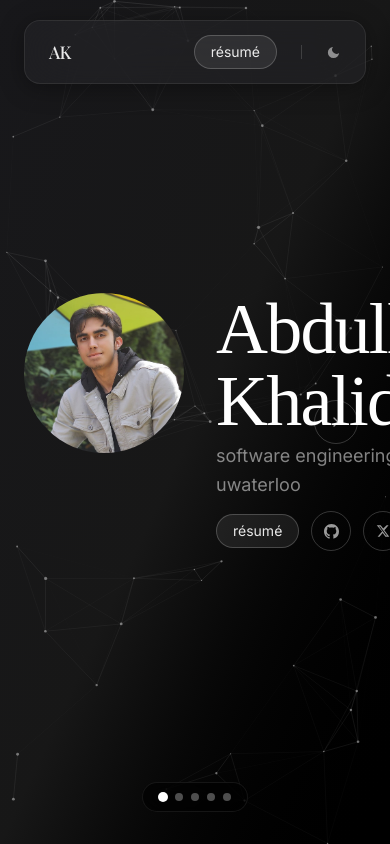
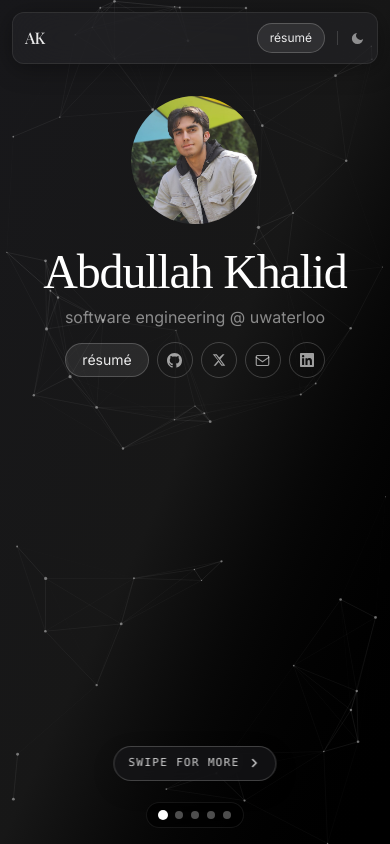
Before and after one commit to aKhalid1476/personalPortfolio, a Next.js app: page / in a window 390 px wide. Built offline with nearby package versions, Linux system fonts and the light colour scheme; a web font is replaced by a local one.

Commit message:
Improve mobile responsiveness and strengthen swipe hint

```diff
--- a/app/page.tsx
+++ b/app/page.tsx
@@ -62,12 +62,13 @@ const CONTACT_LINKS = [
 ];
 
 const arrowButtonClass =
-  "fixed top-1/2 -translate-y-1/2 z-30 w-11 h-11 rounded-full flex items-center justify-center border border-zinc-300 text-zinc-500 hover:bg-zinc-100 hover:text-zinc-900 dark:border-white/20 dark:text-white/60 dark:hover:bg-white/10 dark:hover:text-white transition-all duration-300 ease-out";
+  "fixed top-1/2 -translate-y-1/2 z-30 w-11 h-11 rounded-full items-center justify-center border border-zinc-300 text-zinc-500 hover:bg-zinc-100 hover:text-zinc-900 dark:border-white/20 dark:text-white/60 dark:hover:bg-white/10 dark:hover:text-white transition-all duration-300 ease-out hidden md:flex";
 
 export default function Home() {
   const [current, setCurrent] = useState(0);
   const [direction, setDirection] = useState(1);
   const expScrollRef = useRef<HTMLDivElement>(null);
+  const touchStartX = useRef<number>(0);
 
   function goTo(index: number) {
     setDirection(index > current ? 1 : -1);
@@ -96,7 +97,15 @@ export default function Home() {
   }, [current]);
 
   return (
-    <main className="relative z-10 [overflow:clip]">
+    <main
+      className="relative z-10 [overflow:clip]"
+      onTouchStart={(e) => { touchStartX.current = e.touches[0].clientX; }}
+      onTouchEnd={(e) => {
+        const dx = e.changedTouches[0].clientX - touchStartX.current;
+        if (dx < -50 && current < SECTION_COUNT - 1) goTo(current + 1);
+        if (dx > 50 && current > 0) goTo(current - 1);
+      }}
+    >
       {/* Left arrow */}
       <AnimatePresence>
         {current > 0 && (
@@ -138,7 +147,7 @@ export default function Home() {
       </AnimatePresence>
 
       {/* Progress dots */}
-      <div className="fixed bottom-8 left-1/2 -translate-x-1/2 z-30 flex gap-2 px-4 py-2.5 rounded-full bg-black/50 dark:bg-black/60 backdrop-blur-md border border-white/[0.08]">
+      <div className="fixed bottom-4 sm:bottom-8 left-1/2 -translate-x-1/2 z-30 flex gap-2 px-3 sm:px-4 py-2 sm:py-2.5 rounded-full bg-black/50 dark:bg-black/60 backdrop-blur-md border border-white/[0.08]">
         {Array.from({ length: SECTION_COUNT }).map((_, i) => (
           <button
             key={i}
@@ -167,7 +176,7 @@ export default function Home() {
         >
           {current === 2 ? (
             /* Experience — full-height flex column so flex-1 child fills exactly the right space */
-            <div className="h-screen flex flex-col pt-20 pb-16">
+            <div className="h-screen flex flex-col pt-16 sm:pt-20 pb-14 sm:pb-16">
               <div
                 ref={expScrollRef}
                 className="flex-1 min-h-0 overflow-y-auto [&::-webkit-scrollbar]:hidden [scrollbar-width:none] [-ms-overflow-style:none]"
@@ -178,8 +187,8 @@ export default function Home() {
               </div>
             </div>
           ) : (
-            <div className="min-h-screen flex items-center w-full">
-              <div className="max-w-4xl mx-auto px-6 w-full">
+            <div className="min-h-screen flex items-start md:items-center w-full pt-24 sm:pt-28 md:pt-0 pb-20 sm:pb-24 md:pb-0">
+              <div className="max-w-4xl mx-auto px-4 sm:px-6 w-full">
 
                 {/* 0 — Hero */}
                 {current === 0 && <Hero />}
@@ -214,10 +223,10 @@ export default function Home() {
 
                 {/* 4 — Contact */}
                 {current === 4 && (
-                  <div className="w-full max-w-2xl">
+                  <div className="w-full max-w-2xl mx-auto">
                     <h2
                       style={{ fontFamily: '"Bodoni Moda","Bodoni 72","Didot",serif' }}
-                      className="text-5xl md:text-6xl tracking-tight text-zinc-900 dark:text-white mb-12"
+                      className="text-4xl sm:text-5xl md:text-6xl tracking-tight text-zinc-900 dark:text-white mb-8 md:mb-12 text-center md:text-left"
                     >
                       Let&apos;s connect.
                     </h2>
@@ -235,7 +244,7 @@ export default function Home() {
                           </span>
                           <div className="flex-1">
                             <div className="text-zinc-900 dark:text-white font-medium">{label}</div>
-                            <div className="text-zinc-500 dark:text-white/50 text-sm">{handle}</div>
+                            <div className="text-zinc-500 dark:text-white/50 text-sm break-all">{handle}</div>
                           </div>
                           <svg
                             className="opacity-0 group-hover:opacity-100 transition-opacity duration-300 text-zinc-500 dark:text-white/60"
@@ -262,6 +271,38 @@ export default function Home() {
           )}
         </motion.div>
       </AnimatePresence>
+      {/* Swipe hint — mobile only, hero section only */}
+      <AnimatePresence>
+        {current === 0 && (
+          <motion.div
+            key="swipe-hint"
+            className="fixed bottom-16 sm:bottom-20 left-1/2 -translate-x-1/2 z-30 md:hidden flex items-center gap-2 pointer-events-none rounded-full px-3.5 py-2 border border-zinc-300/70 dark:border-white/20 bg-white/85 dark:bg-zinc-900/70 backdrop-blur-sm shadow-[0_8px_24px_rgba(0,0,0,0.16)]"
+            initial={{ opacity: 0, y: 8, scale: 0.98 }}
+            animate={{ opacity: 1, y: 0, scale: 1 }}
+            exit={{ opacity: 0, y: 4 }}
+            transition={{ duration: 0.6, delay: 0.8, ease: [0.25, 0.1, 0.25, 1] }}
+          >
+            <span className="text-[11px] tracking-[0.12em] uppercase font-mono text-zinc-700 dark:text-white/80">
+              swipe for more
+            </span>
+            <motion.svg
+              width="14"
+              height="14"
+              viewBox="0 0 24 24"
+              fill="none"
+              stroke="currentColor"
+              strokeWidth="2.5"
+              strokeLinecap="round"
+              strokeLinejoin="round"
+              className="text-zinc-700 dark:text-white/80"
+              animate={{ x: [0, 6, 0], opacity: [1, 0.65, 1] }}
+              transition={{ duration: 1.0, repeat: Infinity, repeatDelay: 1.8, ease: "easeInOut", delay: 1.2 }}
+            >
+              <path d="M9 18l6-6-6-6" />
+            </motion.svg>
+          </motion.div>
+        )}
+      </AnimatePresence>
     </main>
   );
 }
--- a/components/Hero.tsx
+++ b/components/Hero.tsx
@@ -26,10 +26,10 @@ export function Hero() {
       initial="hidden"
       animate="show"
     >
-      <div className="flex items-start gap-8 md:gap-12">
+      <div className="flex flex-col items-center text-center md:text-left md:items-start md:flex-row gap-6 md:gap-12">
         {/* Avatar */}
         <motion.div
-          className="relative shrink-0 w-40 h-40 md:w-48 md:h-48 rounded-full overflow-hidden"
+          className="relative shrink-0 w-32 h-32 sm:w-36 sm:h-36 md:w-48 md:h-48 rounded-full overflow-hidden"
           variants={avatarVariants}
           whileHover={{ scale: 1.03 }}
           transition={{ duration: 0.3, ease: "easeOut" }}
@@ -38,16 +38,16 @@ export function Hero() {
             src="/images/avatar.jpg"
             alt="Abdullah Khalid"
             fill
-            sizes="(min-width: 768px) 192px, 160px"
+            sizes="(min-width: 768px) 192px, (min-width: 640px) 144px, 128px"
             className="object-cover object-[50%_18%]"
             priority
           />
         </motion.div>
 
         {/* Name + descriptor + buttons */}
-        <div className="flex flex-col gap-1">
+        <div className="flex flex-col gap-2">
           <motion.h1
-            className="text-7xl md:text-8xl lg:text-9xl tracking-tight text-zinc-900 dark:text-white leading-none"
+            className="text-5xl sm:text-6xl md:text-8xl lg:text-9xl tracking-tight text-zinc-900 dark:text-white leading-none"
             style={{ fontFamily: '"Bodoni Moda", "Bodoni 72", "Didot", serif' }}
             variants={itemVariants}
           >
@@ -55,14 +55,14 @@ export function Hero() {
           </motion.h1>
 
           <motion.p
-            className="text-lg md:text-xl text-zinc-500 dark:text-white/50 leading-relaxed"
+            className="text-base sm:text-lg md:text-xl text-zinc-500 dark:text-white/50 leading-relaxed"
             variants={itemVariants}
           >
             software engineering @ uwaterloo
           </motion.p>
 
           {/* Action buttons */}
-          <motion.div className="flex items-center gap-3 mt-2" variants={itemVariants}>
+          <motion.div className="flex items-center justify-center md:justify-start flex-wrap gap-2 sm:gap-3 mt-1 md:mt-2" variants={itemVariants}>
             {/* Resume download button */}
             <a
               href="/resumeSWE.pdf"
@@ -78,7 +78,7 @@ export function Hero() {
               target="_blank"
               rel="noopener noreferrer"
               aria-label="GitHub"
-              className="w-10 h-10 flex items-center justify-center rounded-full border border-zinc-300 text-zinc-500 hover:bg-zinc-100 hover:text-zinc-900 dark:border-white/20 dark:text-white/60 dark:hover:bg-white/10 dark:hover:text-white transition-all duration-300 ease-out hover:-translate-y-0.5"
+              className="w-9 h-9 sm:w-10 sm:h-10 flex items-center justify-center rounded-full border border-zinc-300 text-zinc-500 hover:bg-zinc-100 hover:text-zinc-900 dark:border-white/20 dark:text-white/60 dark:hover:bg-white/10 dark:hover:text-white transition-all duration-300 ease-out hover:-translate-y-0.5"
             >
               <svg width="15" height="15" viewBox="0 0 24 24" fill="currentColor">
                 <path d="M12 0C5.37 0 0 5.37 0 12c0 5.31 3.435 9.795 8.205 11.385.6.105.825-.255.825-.57 0-.285-.015-1.23-.015-2.235-3.015.555-3.795-.735-4.035-1.41-.135-.345-.72-1.41-1.23-1.695-.42-.225-1.02-.78-.015-.795.945-.015 1.62.87 1.845 1.23 1.08 1.815 2.805 1.305 3.495.99.105-.78.42-1.305.765-1.605-2.67-.3-5.46-1.335-5.46-5.925 0-1.305.465-2.385 1.23-3.225-.12-.3-.54-1.53.12-3.18 0 0 1.005-.315 3.3 1.23.96-.27 1.98-.405 3-.405s2.04.135 3 .405c2.295-1.56 3.3-1.23 3.3-1.23.66 1.65.24 2.88.12 3.18.765.84 1.23 1.905 1.23 3.225 0 4.605-2.805 5.625-5.475 5.925.435.375.81 1.095.81 2.22 0 1.605-.015 2.895-.015 3.3 0 .315.225.69.825.57A12.02 12.02 0 0 0 24 12c0-6.63-5.37-12-12-12z" />
@@ -91,7 +91,7 @@ export function Hero() {
               target="_blank"
               rel="noopener noreferrer"
               aria-label="X"
-              className="w-10 h-10 flex items-center justify-center rounded-full border border-zinc-300 text-zinc-500 hover:bg-zinc-100 hover:text-zinc-900 dark:border-white/20 dark:text-white/60 dark:hover:bg-white/10 dark:hover:text-white transition-all duration-300 ease-out hover:-translate-y-0.5"
+              className="w-9 h-9 sm:w-10 sm:h-10 flex items-center justify-center rounded-full border border-zinc-300 text-zinc-500 hover:bg-zinc-100 hover:text-zinc-900 dark:border-white/20 dark:text-white/60 dark:hover:bg-white/10 dark:hover:text-white transition-all duration-300 ease-out hover:-translate-y-0.5"
             >
               <svg width="14" height="14" viewBox="0 0 24 24" fill="currentColor">
                 <path d="M18.244 2.25h3.308l-7.227 8.26 8.502 11.24H16.17l-4.714-6.231-5.401 6.231H2.746l7.73-8.835L1.254 2.25H8.08l4.259 5.631 5.905-5.631zm-1.161 17.52h1.833L7.084 4.126H5.117z" />
@@ -102,7 +102,7 @@ export function Hero() {
             <a
               href="mailto:a36khali@uwaterloo.ca"
               aria-label="Email"
-              className="w-10 h-10 flex items-center justify-center rounded-full border border-zinc-300 text-zinc-500 hover:bg-zinc-100 hover:text-zinc-900 dark:border-white/20 dark:text-white/60 dark:hover:bg-white/10 dark:hover:text-white transition-all duration-300 ease-out hover:-translate-y-0.5"
+              className="w-9 h-9 sm:w-10 sm:h-10 flex items-center justify-center rounded-full border border-zinc-300 text-zinc-500 hover:bg-zinc-100 hover:text-zinc-900 dark:border-white/20 dark:text-white/60 dark:hover:bg-white/10 dark:hover:text-white transition-all duration-300 ease-out hover:-translate-y-0.5"
             >
               <svg width="15" height="15" viewBox="0 0 24 24" fill="none" stroke="currentColor" strokeWidth="1.8" strokeLinecap="round" strokeLinejoin="round">
                 <rect x="2" y="4" width="20" height="16" rx="2" />
@@ -116,7 +116,7 @@ export function Hero() {
               target="_blank"
               rel="noopener noreferrer"
               aria-label="LinkedIn"
-              className="w-10 h-10 flex items-center justify-center rounded-full border border-zinc-300 text-zinc-500 hover:bg-zinc-100 hover:text-zinc-900 dark:border-white/20 dark:text-white/60 dark:hover:bg-white/10 dark:hover:text-white transition-all duration-300 ease-out hover:-translate-y-0.5"
+              className="w-9 h-9 sm:w-10 sm:h-10 flex items-center justify-center rounded-full border border-zinc-300 text-zinc-500 hover:bg-zinc-100 hover:text-zinc-900 dark:border-white/20 dark:text-white/60 dark:hover:bg-white/10 dark:hover:text-white transition-all duration-300 ease-out hover:-translate-y-0.5"
             >
               <svg width="14" height="14" viewBox="0 0 24 24" fill="currentColor">
                 <path d="M20.447 20.452h-3.554v-5.569c0-1.328-.027-3.037-1.852-3.037-1.853 0-2.136 1.445-2.136 2.939v5.667H9.351V9h3.414v1.561h.046c.477-.9 1.637-1.85 3.37-1.85 3.601 0 4.267 2.37 4.267 5.455v6.286zM5.337 7.433a2.062 2.062 0 0 1-2.063-2.065 2.064 2.064 0 1 1 2.063 2.065zm1.782 13.019H3.555V9h3.564v11.452zM22.225 0H1.771C.792 0 0 .774 0 1.729v20.542C0 23.227.792 24 1.771 24h20.451C23.2 24 24 23.227 24 22.271V1.729C24 .774 23.2 0 22.222 0h.003z" />
--- a/components/Navbar.tsx
+++ b/components/Navbar.tsx
@@ -6,22 +6,22 @@ export function Navbar() {
   const { toggleTheme } = useTheme();
 
   return (
-    <div className="fixed top-5 left-0 right-0 z-50 flex justify-center px-6">
-      <nav className="w-full max-w-3xl flex items-center justify-between px-6 py-3.5 rounded-2xl backdrop-blur-xl bg-white/70 dark:bg-zinc-800/50 border border-zinc-200/70 dark:border-white/[0.08] shadow-[0_4px_24px_rgba(0,0,0,0.06)] dark:shadow-[0_4px_24px_rgba(0,0,0,0.35)] transition-[background,border-color,box-shadow] duration-300">
+    <div className="fixed top-3 sm:top-5 left-0 right-0 z-50 flex justify-center px-3 sm:px-6">
+      <nav className="w-full max-w-3xl flex items-center justify-between px-3 sm:px-6 py-2.5 sm:py-3.5 rounded-xl sm:rounded-2xl backdrop-blur-xl bg-white/70 dark:bg-zinc-800/50 border border-zinc-200/70 dark:border-white/[0.08] shadow-[0_4px_24px_rgba(0,0,0,0.06)] dark:shadow-[0_4px_24px_rgba(0,0,0,0.35)] transition-[background,border-color,box-shadow] duration-300">
         {/* AK Initials */}
         <a
           href="/"
-          className="font-serif text-[1.1rem] tracking-tight font-medium text-zinc-800 dark:text-white/90 select-none leading-none"
+          className="font-serif text-base sm:text-[1.1rem] tracking-tight font-medium text-zinc-800 dark:text-white/90 select-none leading-none"
         >
           AK
         </a>
 
         {/* Right: resume + divider + theme toggle */}
-        <div className="flex items-center gap-6">
+        <div className="flex items-center gap-3 sm:gap-6">
           <a
             href="/resumeSWE.pdf"
             download
-            className="px-4 py-1.5 text-sm text-zinc-700 bg-zinc-100 border border-zinc-300 rounded-full hover:bg-zinc-200 hover:text-zinc-900 dark:text-white/90 dark:bg-white/8 dark:border-white/20 dark:hover:bg-white/[0.14] dark:hover:text-white transition-all duration-300 ease-out"
+            className="px-3 sm:px-4 py-1.5 text-xs sm:text-sm text-zinc-700 bg-zinc-100 border border-zinc-300 rounded-full hover:bg-zinc-200 hover:text-zinc-900 dark:text-white/90 dark:bg-white/8 dark:border-white/20 dark:hover:bg-white/[0.14] dark:hover:text-white transition-all duration-300 ease-out"
           >
             résumé
           </a>
```
Also changed, not shown: components/ExperienceTimeline.tsx (+24 -21 lines), components/ProjectsShowcase.tsx (+14 -8 lines).
